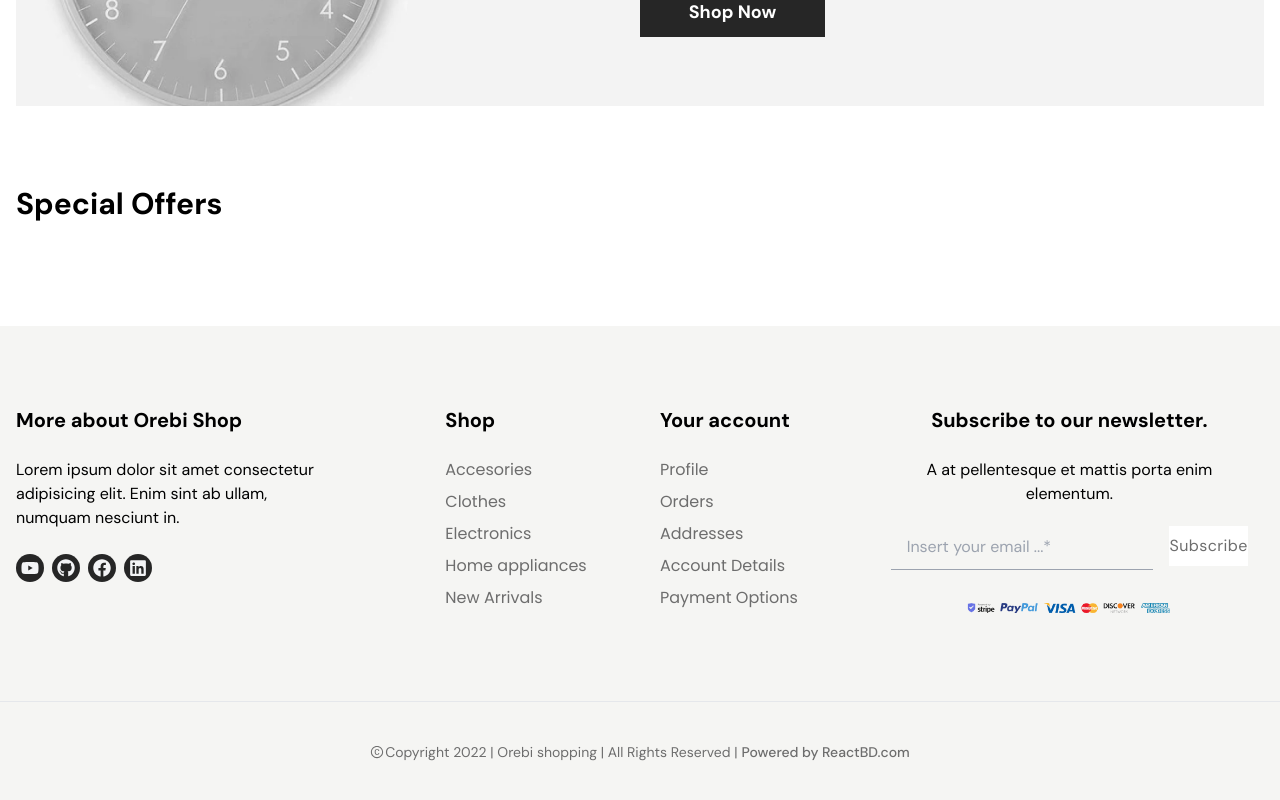
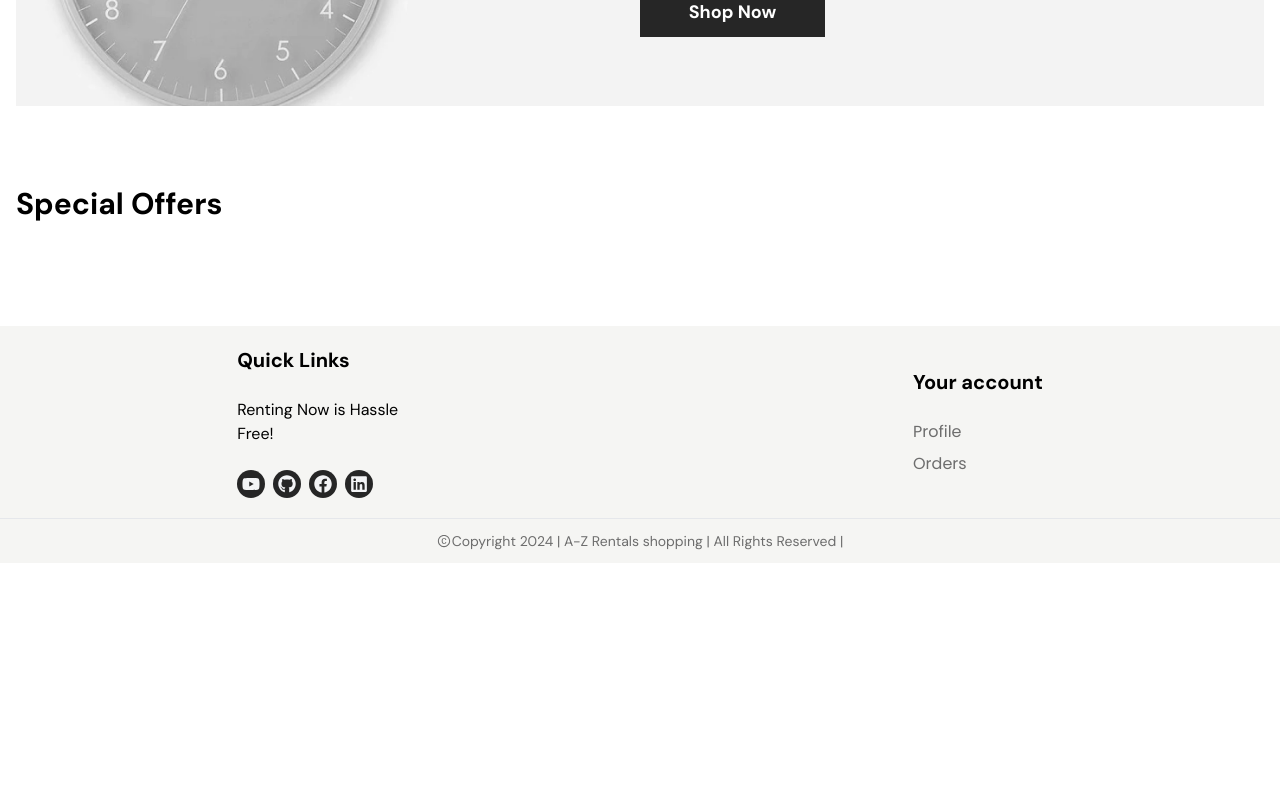
Before and after one commit to Numan71417/Rental-App, a React (Create React App) app in the folder client/: page / in a window 1280 px wide. Shown: the part 2906-3706 px from the top of the page. After the commit the page ends 3469 px from the top, so only its background shows below. Built offline with nearby package versions, Linux system fonts and the light colour scheme.

Commit message:
footer update

```diff
--- a/client/src/components/home/Footer/Footer.js
+++ b/client/src/components/home/Footer/Footer.js
@@ -28,14 +28,13 @@ const Footer = () => {
     }
   };
   return (
-    <div className="w-full bg-[#F5F5F3] py-20">
-      <div className="max-w-container mx-auto grid grid-cols-1 md:grid-cols-2  xl:grid-cols-6 px-4 gap-10">
+    <div className="w-full bg-[#F5F5F3] py-5">
+      <div className="max-w-container mx-auto flex items-center justify-around">
         <div className="col-span-2">
-          <FooterListTitle title=" More about Orebi Shop" />
+          <FooterListTitle title=" Quick Links " />
           <div className="flex flex-col gap-6">
             <p className="text-base w-full xl:w-[80%]">
-              Lorem ipsum dolor sit amet consectetur adipisicing elit. Enim sint
-              ab ullam, numquam nesciunt in.
+              Renting Now is Hassle Free!
             </p>
             <ul className="flex items-center gap-2">
               <a
@@ -77,26 +76,7 @@ const Footer = () => {
             </ul>
           </div>
         </div>
-        <div>
-          <FooterListTitle title="Shop" />
-          <ul className="flex flex-col gap-2">
-            <li className="font-titleFont text-base text-lightText hover:text-black hover:underline decoration-[1px] decoration-gray-500 underline-offset-2 cursor-pointer duration-300">
-              Accesories
-            </li>
-            <li className="font-titleFont text-base text-lightText hover:text-black hover:underline decoration-[1px] decoration-gray-500 underline-offset-2 cursor-pointer duration-300">
-              Clothes
-            </li>
-            <li className="font-titleFont text-base text-lightText hover:text-black hover:underline decoration-[1px] decoration-gray-500 underline-offset-2 cursor-pointer duration-300">
-              Electronics
-            </li>
-            <li className="font-titleFont text-base text-lightText hover:text-black hover:underline decoration-[1px] decoration-gray-500 underline-offset-2 cursor-pointer duration-300">
-              Home appliances
-            </li>
-            <li className="font-titleFont text-base text-lightText hover:text-black hover:underline decoration-[1px] decoration-gray-500 underline-offset-2 cursor-pointer duration-300">
-              New Arrivals
-            </li>
-          </ul>
-        </div>
+
         <div>
           <FooterListTitle title="Your account" />
           <ul className="flex flex-col gap-2">
@@ -106,64 +86,10 @@ const Footer = () => {
             <li className="font-titleFont text-base text-lightText hover:text-black hover:underline decoration-[1px] decoration-gray-500 underline-offset-2 cursor-pointer duration-300">
               Orders
             </li>
-            <li className="font-titleFont text-base text-lightText hover:text-black hover:underline decoration-[1px] decoration-gray-500 underline-offset-2 cursor-pointer duration-300">
-              Addresses
-            </li>
-            <li className="font-titleFont text-base text-lightText hover:text-black hover:underline decoration-[1px] decoration-gray-500 underline-offset-2 cursor-pointer duration-300">
-              Account Details
-            </li>
-            <li className="font-titleFont text-base text-lightText hover:text-black hover:underline decoration-[1px] decoration-gray-500 underline-offset-2 cursor-pointer duration-300">
-              Payment Options
-            </li>
+
+
+
           </ul>
-        </div>
-        <div className="col-span-2 flex flex-col items-center w-full px-4">
-          <FooterListTitle title="Subscribe to our newsletter." />
-          <div className="w-full">
-            <p className="text-center mb-4">
-              A at pellentesque et mattis porta enim elementum.
-            </p>
-            {subscription ? (
-              <motion.p
-                initial={{ x: 20, opacity: 0 }}
-                animate={{ x: 0, opacity: 1 }}
-                transition={{ duration: 0.5 }}
-                className="w-full text-center text-base font-titleFont font-semibold text-green-600"
-              >
-                Subscribed Successfully !
-              </motion.p>
-            ) : (
-              <div className="w-full flex-col xl:flex-row flex justify-between items-center gap-4">
-                <div className="flex flex-col w-full">
-                  <input
-                    onChange={(e) => setEmailInfo(e.target.value)}
-                    value={emailInfo}
-                    className="w-full h-12 border-b border-gray-400 bg-transparent px-4 text-primeColor text-lg placeholder:text-base outline-none"
-                    type="text"
-                    placeholder="Insert your email ...*"
-                  />
-                  {errMsg && (
-                    <p className="text-red-600 text-sm font-semibold font-titleFont text-center animate-bounce mt-2">
-                      {errMsg}
-                    </p>
-                  )}
-                </div>
-                <button
-                  onClick={handleSubscription}
-                  className="bg-white text-lightText w-[30%] h-10 hover:bg-black hover:text-white duration-300 text-base tracking-wide"
-                >
-                  Subscribe
-                </button>
-              </div>
-            )}
-
-            <Image
-              className={`w-[80%] lg:w-[60%] mx-auto ${
-                subscription ? "mt-2" : "mt-6"
-              }`}
-              imgSrc={paymentCard}
-            />
-          </div>
         </div>
       </div>
     </div>
--- a/client/src/components/home/Footer/FooterBottom.js
+++ b/client/src/components/home/Footer/FooterBottom.js
@@ -4,17 +4,12 @@ import { AiOutlineCopyright } from "react-icons/ai";
 const FooterBottom = () => {
   return (
     <div className="w-full bg-[#F5F5F3] group">
-      <div className="max-w-container mx-auto border-t-[1px] pt-10 pb-20">
+      <div className="max-w-container mx-auto border-t-[1px] pt-3 pb-3">
         <p className="text-titleFont font-normal text-center flex md:items-center justify-center text-lightText duration-200 text-sm">
           <span className="text-md mr-[1px] mt-[2px] md:mt-0 text-center hidden md:inline-flex">
             <AiOutlineCopyright />
           </span>
-          Copyright 2022 | Orebi shopping | All Rights Reserved |
-          <a href="https://reactbd.com/" target="_blank" rel="noreferrer">
-            <span className="ml-1 font-medium group-hover:text-primeColor">
-              Powered by ReactBD.com
-            </span>
-          </a>
+          Copyright 2024 | A-Z Rentals shopping | All Rights Reserved |
         </p>
       </div>
     </div>
--- a/client/src/components/home/Products/Product.js
+++ b/client/src/components/home/Products/Product.js
@@ -38,19 +38,13 @@ const Product = (props) => {
       <div className="max-w-80 max-h-80 relative overflow-y-hidden ">
         <div onClick={handleProductDetails}>
           <Image className="w-full h-full" imgSrc={props.img} />
-
         </div>
         <div className="absolute top-6 left-8">
           {props.badge && <Badge text="New" />}
         </div>
         <div className="w-full h-32 absolute bg-white -bottom-[130px] group-hover:bottom-0 duration-700">
           <ul className="w-full h-full flex flex-col items-end justify-center gap-2 font-titleFont px-2 border-l border-r">
-            <li className="text-[#767676] hover:text-primeColor text-sm font-normal border-b-[1px] border-b-gray-200 hover:border-b-primeColor flex items-center justify-end gap-2 hover:cursor-pointer pb-1 duration-300 w-full">
-              Compare
-              <span>
-                <GiReturnArrow />
-              </span>
-            </li>
+
             <li
               onClick={() =>
                 dispatch(
@@ -81,15 +75,7 @@ const Product = (props) => {
                 <MdOutlineLabelImportant />
               </span>
             </li>
-            <li
-              onClick={handleWishList}
-              className="text-[#767676] hover:text-primeColor text-sm font-normal border-b-[1px] border-b-gray-200 hover:border-b-primeColor flex items-center justify-end gap-2 hover:cursor-pointer pb-1 duration-300 w-full"
-            >
-              Add to Wish List
-              <span>
-                <BsSuitHeartFill />
-              </span>
-            </li>
+
           </ul>
         </div>
       </div>
--- a/client/src/pages/ProductDetails/ProductDetails.js
+++ b/client/src/pages/ProductDetails/ProductDetails.js
@@ -66,61 +66,7 @@ const ProductDetails = () => {
           </div>
         </div>
         <div>
-          <div className=" space-x-4  pt-4">
-            {tabs.map((tab) => (
-              <button
-                key={tab.id}
-                className={`${
-                  activeTab === tab.id
-                    ? "bg-blue-500 text-white"
-                    : "bg-gray-200 text-gray-800"
-                } py-2 px-4  focus:outline-none`}
-                onClick={() => handleTabClick(tab.id)}
-              >
-                {tab.label}
-              </button>
-            ))}
-          </div>
-          <div className="my-4">
-            {tabs.map((tab) => (
-              <div
-                key={tab.id}
-                className={activeTab === tab.id ? "" : "hidden"}
-              >
-                {tab.id === "Fiche Technique" && productInfo.ficheTech ? (
-                  <div>
-                    <table className="table-auto w-full">
-                      <tbody>
-                        {productInfo.ficheTech.map((row) => (
-                          <tr key={row.label} className="bg-gray-100">
-                            <td className="border px-4 py-2 font-semibold">
-                              {row.label}
-                            </td>
-                            <td className="border px-4 py-2">{row.value}</td>
-                          </tr>
-                        ))}
-                      </tbody>
-                    </table>
-                    <div className="my-4 flex justify-end">
-                      <button className="inline-flex items-center px-4 py-2 border border-gray-300 bg-blue-500 hover:bg-blue-600 text-white font-bodyFont">
-                        <FaDownload className="h-5 w-5 mr-2 text-white" />
-                        <a
-                          href={productInfo.pdf}
-                          target="_blank"
-                          rel="noopener noreferrer"
-                          className="text-white"
-                        >
-                          Download PDF
-                        </a>{" "}
-                      </button>
-                    </div>
-                  </div>
-                ) : (
-                  <p>{tab.content}</p>
-                )}
-              </div>
-            ))}
-          </div>
+
         </div>
       </div>
     </div>
```
